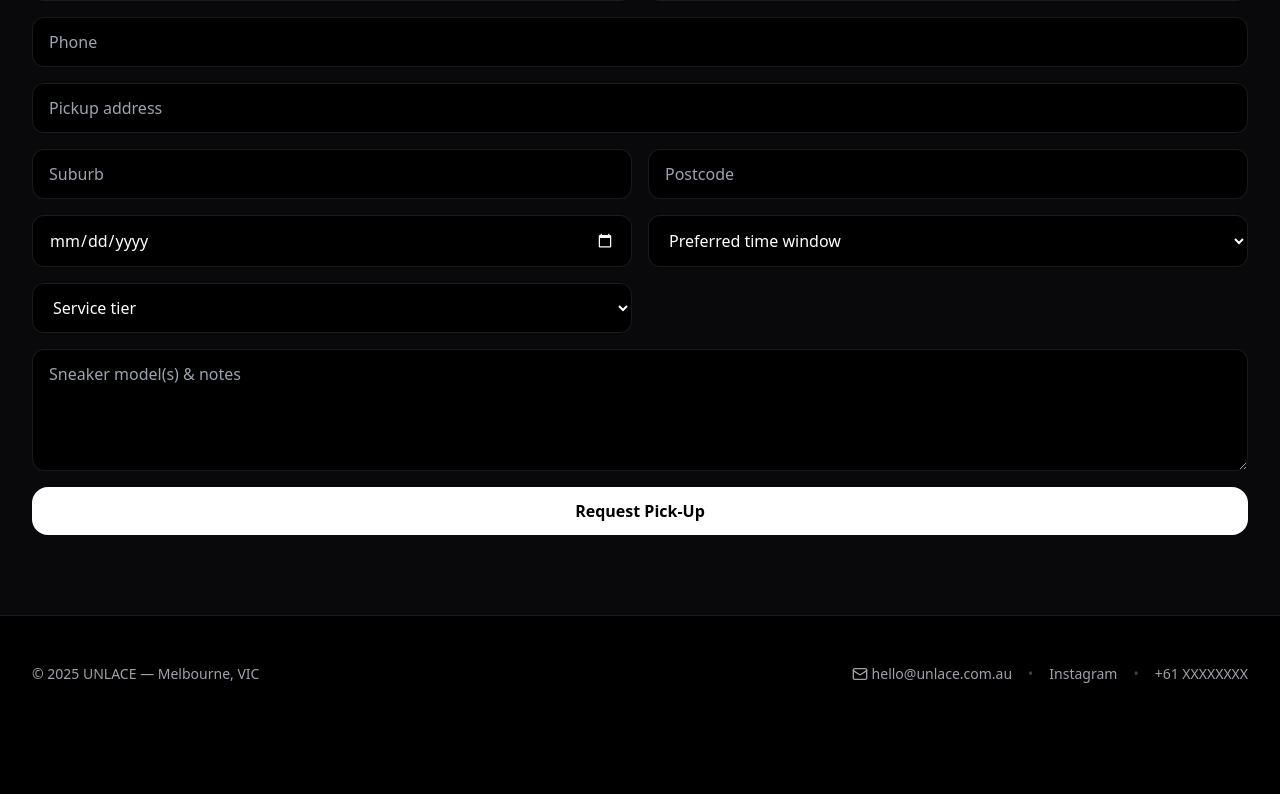
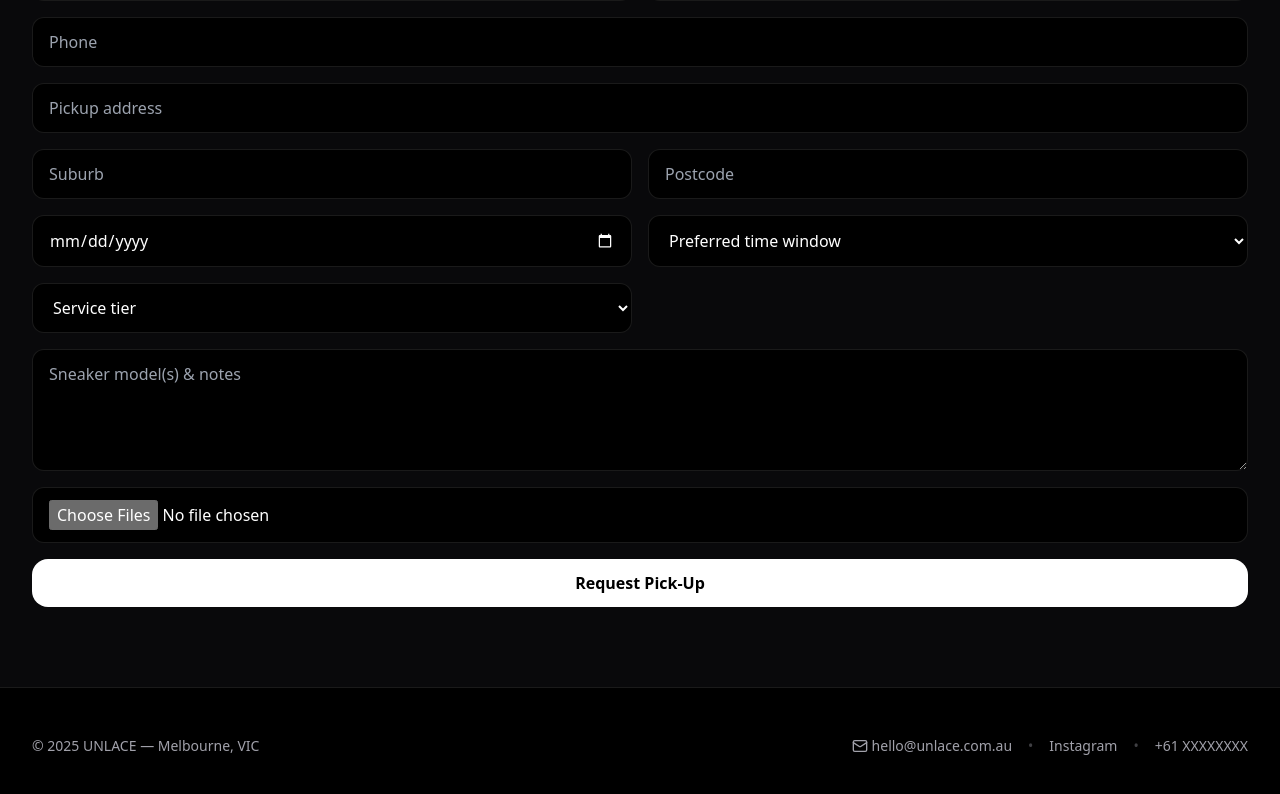
Before and after one commit to unlacesneakers/unlace-site, a Next.js app: page / in a window 1280 px wide. Shown: the part 1722-2516 px from the top of the page. Before the commit the page ends 2454 px from the top, so only its background shows below. Built offline with nearby package versions, Linux system fonts and the light colour scheme.

Commit message:
index.tsx

```diff
--- a/pages/index.tsx
+++ b/pages/index.tsx
@@ -164,6 +164,13 @@ async function handleSubmit(e: React.FormEvent<HTMLFormElement>) {
                 <option>Restoration</option>
               </select>
               <textarea name="notes" placeholder="Sneaker model(s) & notes" className="bg-black border border-white/10 rounded-xl px-4 py-3 sm:col-span-2" rows={4} />
+              <input
+                type="file"
+                name="photos"
+                accept="image/*"
+                multiple
+                className="sm:col-span-2 bg-black border border-white/10 rounded-xl px-4 py-3"
+              />
               <button className="sm:col-span-2 rounded-2xl bg-white text-black px-6 py-3 font-semibold">Request Pick-Up</button>
             </form>
           </div>
```
